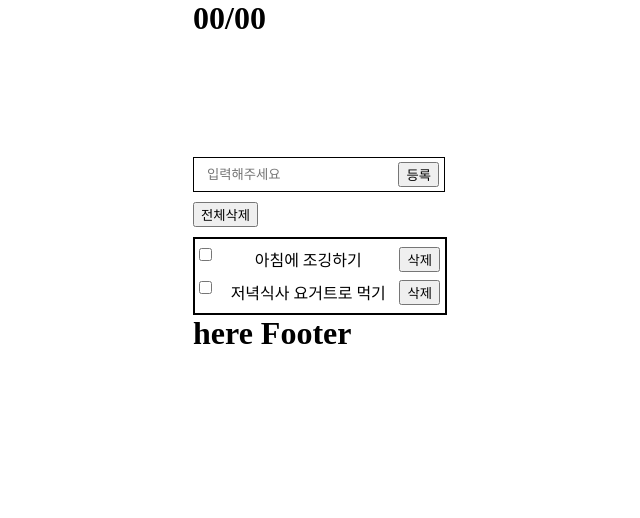
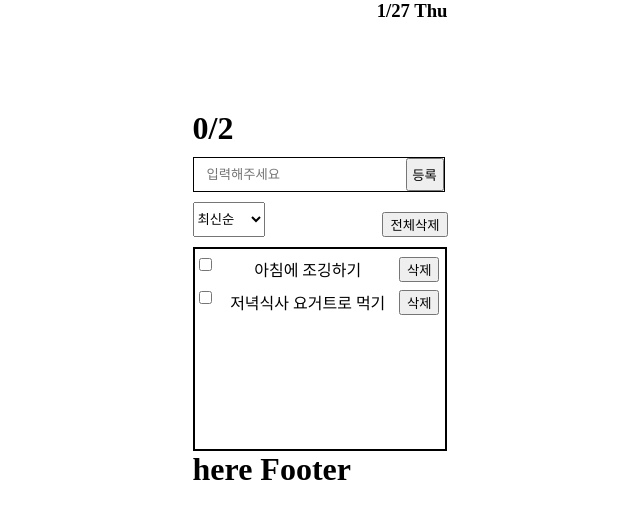
Before and after one commit to KChanHyeok/-, a Vue app: page / in a window 1280 px wide. Shown: the top 518 px of the page, without its empty margins (320-960 px from the left). Built offline with nearby package versions, Linux system fonts and the light colour scheme.

Commit message:
좀더 바꿔 가는중

```diff
--- a/src/App.vue
+++ b/src/App.vue
@@ -27,31 +27,33 @@ export default {
         display: flex;
         justify-content: space-between;
         align-items: center;
-        margin-top: 120px;
         padding: 4px 0px;
         width: 250px;
         height: 25px;
         border: 1px solid black;
     }
     .addtodolist button{
-      margin-right: 5px;
+      padding: 4.7px;
     }
     .addtext{
         border:0 solid black;
         padding: 8px 13px;
     }
+    .boxlist {
+      height: 200px;
+      overflow: auto;
+    }
     .list {
         margin: 8px 0px;
         margin-left: 4px;
         display: flex;
-
         justify-content: space-between;
     }
     .list input, .list span {
         padding-left: 5px;
     }
     .list button {
-        margin-right: 5px;
+       margin-right: 5px;
     }
     .boxlist{
         margin-top: 10px;
@@ -61,4 +63,26 @@ export default {
     .clean {
         margin-top: 10px;
     }
+    .timer {
+      float: right;
+    }
+
+    .main_div {
+      width: 255px;
+    }
+    .count {
+      display: flex;
+      margin-bottom: 10px;
+      margin-top: 110px;
+    }
+    .record {
+      font-size: 11px;
+    }
+    .btn {
+      margin-top: 10px;
+      display: flex;
+      justify-content: space-between;
+      flex-direction: row-reverse;
+      justify-items: center;
+    }
 </style>
--- a/src/components/Todolist.vue
+++ b/src/components/Todolist.vue
@@ -1,73 +1,25 @@
 <template>
-  <div>
+  <div class="main_div">
     <Header/>
-    <div class="addtodolist">
-        <input class="addtext" type="text" placeholder="입력해주세요" v-model="text" @keyup.enter="AddTodo">
-        <button @click="AddTodo">등록</button>
-    </div>
-    <button class="clean" @click="alldeletes">전체삭제</button>
-
-    <div class="boxlist">
-        <div class="list" v-for="(todos, index) in todo" :key="todos.id">
-            <div>
-            <input type="checkbox" @change="checkedbox(index)">
-            </div>
-            <span
-                :class="todo[index].checked ? 'text-muted' : '' "
-                :style="todo[index].checked ? 'text-decoration:line-through' : '' ">
-                {{todos.text}}
-            </span>
-            <button @click="deletes(index)">삭제</button>
-        </div>
-    </div>
+    <Index/>
     <Footer/>
   </div>
 </template>
 
 <script>
+
 import Header from '../views/Header.vue'
 import Footer from '../views/Footer.vue'
+import Index from '../views/index.vue'
+
 
 export default {
     components: {
         Header,
-        Footer
-    },
-    data() {
-        return{
-            text:'',
-            now:'',
-            todo:[
-                {id:1, checked:false, text:"아침에 조깅하기"},
-                {id:2, checked:false, text:"저녁식사 요거트로 먹기"}
-            ]
-        }
-    },
-    computed : {
-        // time: this.now = date.getMonth() + "/" + data.getda
+        Footer,
+        Index
+    }
 
-    },
-    methods: {
-        AddTodo() {
-            if(this.text){
-            this.todo.push({
-                id:Math.random(),
-                checked:false,
-                text: this.text
-            })
-            this.text=''
-        }
-        },
-        checkedbox(index) {
-            this.todo[index].checked = !this.todo[index].checked
-        },
-        deletes(index){
-           this.todo.splice(index, 1)
-        },
-        alldeletes(){
-            this.todo.splice(0)
-        }
-    }
 }
 </script>
 
--- a/src/views/Header.vue
+++ b/src/views/Header.vue
@@ -1,14 +1,17 @@
 <template>
-  <div>
-      <h1>{{now}}</h1>
+  <div class="timer">
+      <h3>{{now}}</h3>
   </div>
 </template>
 
 <script>
+let today = new Date()
+let weekday = ["Mon","Tue","Wed","Thu","Fri","Sat","Sun"]
+
 export default {
     data() {
         return {
-            now: "00/00"
+            now: today.getMonth()+1 + "/" + today.getDate() +" " + weekday[today.getDay()-1]
         }
     }
 }
--- a/src/views/index.vue
+++ b/src/views/index.vue
@@ -0,0 +1,99 @@
+<template>
+  <div>
+      <div class="count">
+        <h1>{{countcheck}}/{{todo.length}}</h1>
+    </div>
+    <div class="addtodolist">
+        <input class="addtext" type="text" placeholder="입력해주세요" v-model="text" @keyup.enter="AddTodo">
+        <button @click="AddTodo">등록</button>
+    </div>
+
+    <div class="btn">
+        <button class="clean" @click="allDeletes">전체삭제</button>
+        <select @change="selectChange">
+            <option value="최신순">최신순</option>
+            <option value="오레된순">오레된순</option>
+        </select>
+    </div>
+
+    <div class="boxlist">
+        <div class="list" v-for="(todos, index) in todo" :key="todos.id">
+            <div>
+                <input type="checkbox" @change="toggleCheckbox(index)">
+            </div>
+
+            <span
+                :class="todo[index].checked ? 'text-muted' : '' "
+                :style="todo[index].checked ? 'text-decoration:line-through' : '' ">
+                {{todos.text}}
+            </span>
+
+            <div>
+                <button @click="deletes(index)">삭제</button>
+                <p class="record"></p>
+            </div>
+        </div>
+    </div>
+  </div>
+</template>
+
+<script>
+let record = new Date()
+
+export default {
+data() {
+        return{
+            dayRecord: [record.getMonth()+1 +"/"+record.getDate() + "/"+record.getSeconds()],
+            countcheck: 0,
+            text:'',
+            now:'',
+            todo:[
+                {id:1, checked:false, text:"아침에 조깅하기"},
+                {id:2, checked:false, text:"저녁식사 요거트로 먹기"}
+            ]
+        }
+    },
+    methods: {
+        AddTodo() {
+            if(this.text){
+            this.todo.push({
+                id:Math.random(),
+                checked:false,
+                text: this.text
+            })
+            this.text=''
+        }
+        },
+        toggleCheckbox(index) {
+            this.todo[index].checked = !this.todo[index].checked
+            if(!this.todo[index].checked){
+                this.countcheck--
+            }else{
+                this.countcheck++
+            }
+        },
+        deletes(index){
+           this.todo.splice(index, 1)
+           if(this.todo.length<0){
+            this.countcheck--
+           }else if(this.countcheck!==0){
+            this.countcheck--
+           }
+        },
+        allDeletes(){
+            this.todo.splice(0)
+            this.countcheck=0
+        },
+        selectChange(e){
+            console.log(e.target.value)
+        }
+    },
+    computed: {
+
+    }
+}
+</script>
+
+<style>
+
+</style>
```
Also changed, not shown: src/components/Button/d-button.vue (added, +15 -0 lines).
